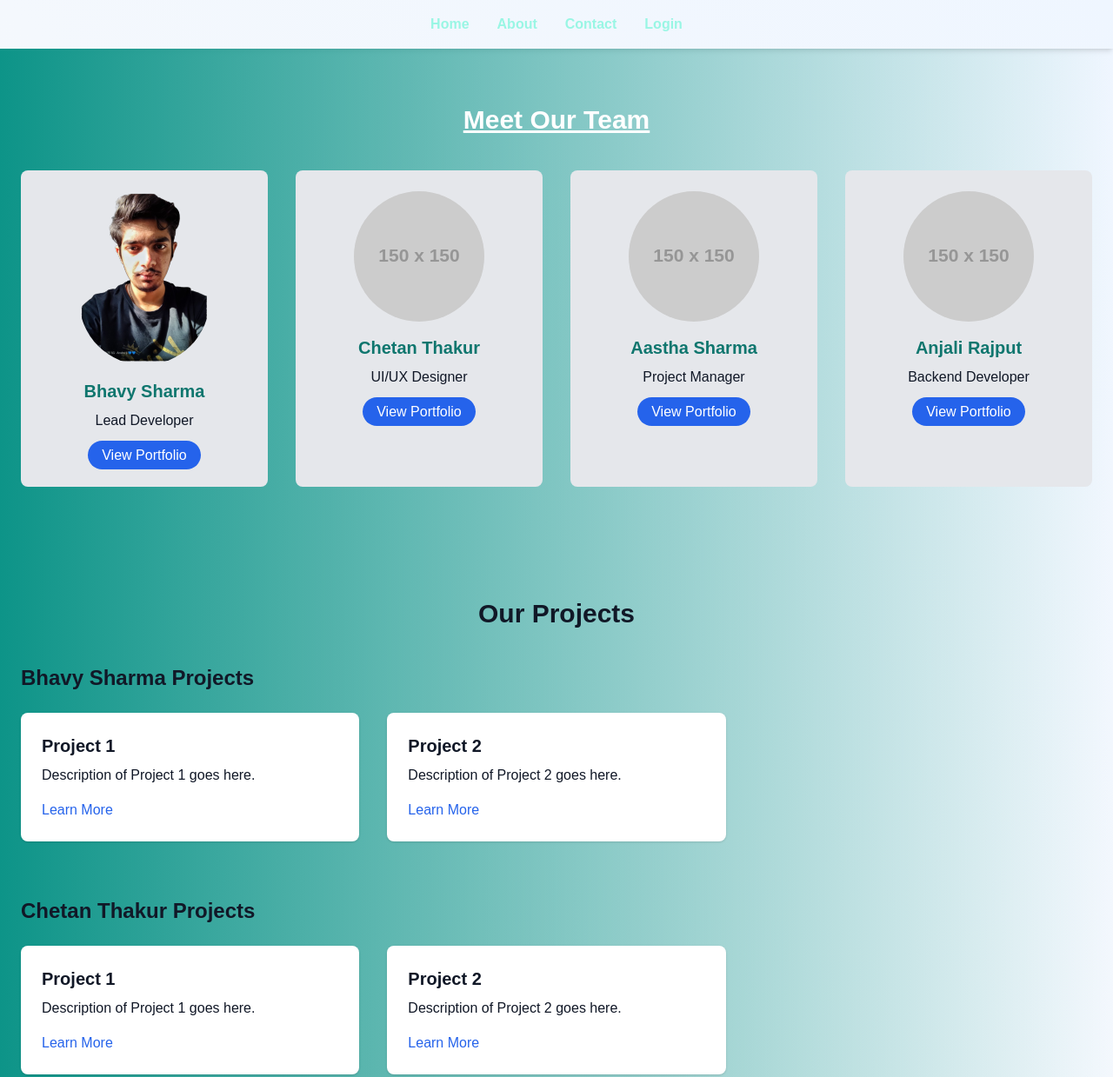
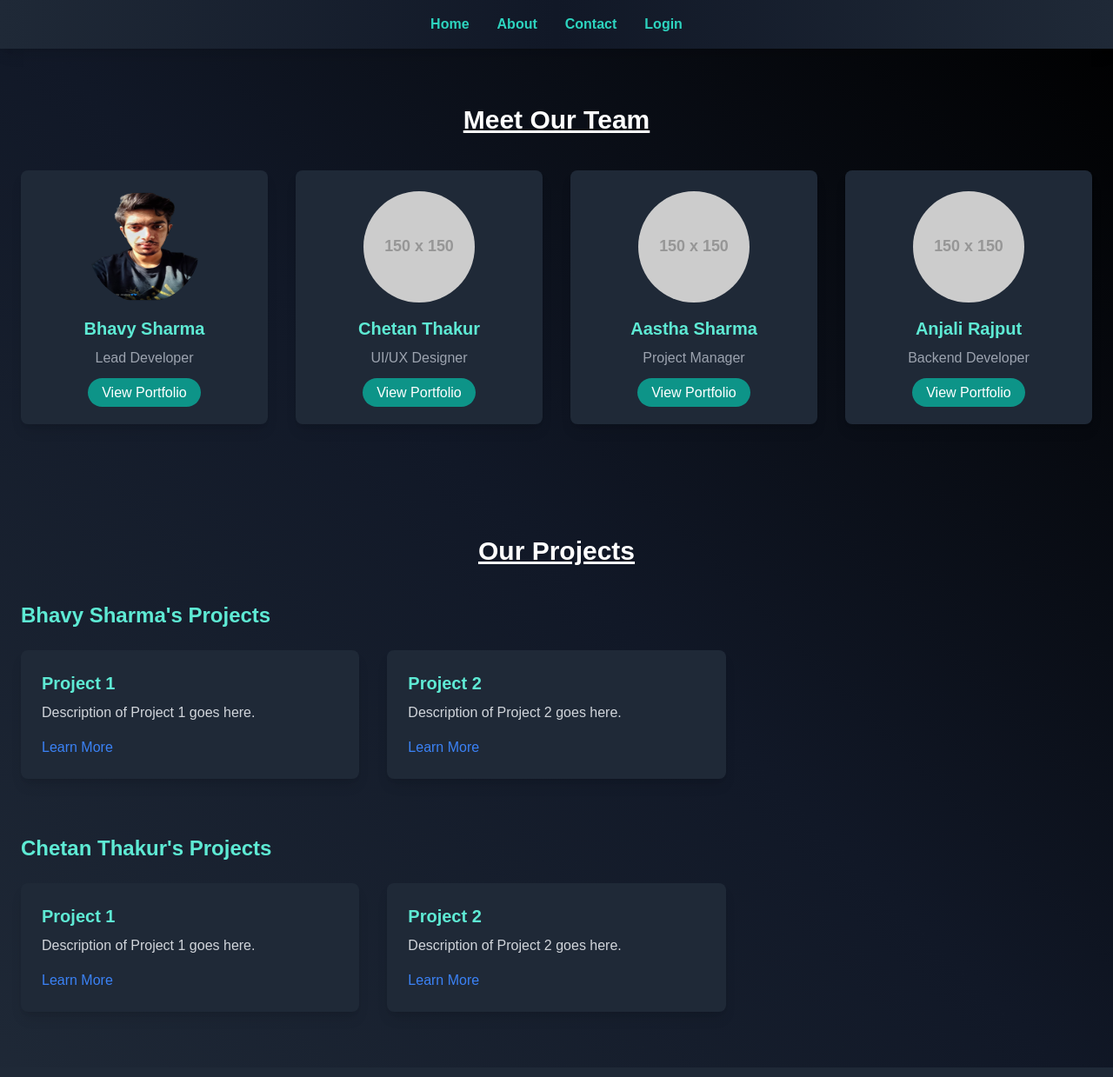
Before and after one commit to bhavy-sharma/VedaVerse, a website: page about.html in a window 1280 px wide. Shown: the top 1239 px of the page at 87% size. Drawn offline with nearby package versions, Linux system fonts and the light colour scheme; placeholder pictures from the web are drawn by us; a web font is replaced by a local one.

Commit message:
Change Theme by Chetan

```diff
--- a/about.html
+++ b/about.html
@@ -4,13 +4,15 @@
     <meta charset="UTF-8">
     <meta name="viewport" content="width=device-width, initial-scale=1.0">
     <title>About Us</title>
+
     <!-- Include Tailwind CSS -->
     <script src="https://cdn.tailwindcss.com"></script>
+
 
     <style>
         @font-face {
             font-family: 'Firesans';
-            src: url('fonts/Firesans-Regular.ttf') format('truetype'); /* Adjust the path and format as necessary */
+            src: url('fonts/Firesans-Regular.ttf') format('truetype');
             font-weight: 400;
             font-style: normal;
         }
@@ -24,7 +26,6 @@
             font-family: 'Firesans', sans-serif;
         }
 
-        /* Navbar Link Animation */
         .nav-link {
             position: relative;
             overflow: hidden;
@@ -37,155 +38,112 @@
             left: 0;
             width: 100%;
             height: 2px;
-            background-color: #38b2ac; /* teal-400 */
+            background-color: #f6e58d;
             transform: scaleX(0);
             transform-origin: bottom right;
             transition: transform 0.3s ease;
         }
         .nav-link:hover {
-            color: #38b2ac; /* teal-400 */
+            color: #f6e58d;
         }
         .nav-link:hover::after {
             transform: scaleX(1);
             transform-origin: bottom left;
         }
-
-        /* Main Content Animations */
-        .fade-in {
-            opacity: 0;
-            transform: translateY(20px);
-            animation: fadeInUp 1s ease forwards;
-        }
-        @keyframes fadeInUp {
-            to {
-                opacity: 1;
-                transform: translateY(0);
-            }
-        }
-
-        /* Button Hover Animation */
-        .hover-bounce:hover {
-            transform: scale(1.1);
-        }
     </style>
 </head>
-<body class="bg-gradient-to-tr from-gray-50 to-blue-50 text-gray-900">
+<body class="bg-gradient-to-tr from-gray-800 via-gray-900 to-black text-gray-200">
+
     <!-- Navbar -->
-    <header class="bg-navy-900 shadow-md">
+    <header class="bg-opacity-70 shadow-lg bg-gradient-to-r from-gray-800 via-gray-900 to-gray-800">
         <nav class="container mx-auto py-4">
             <ul class="flex justify-center space-x-8">
-                <li><a href="index.html" class="text-teal-200 hover:text-teal-400 font-semibold nav-link">Home</a></li>
-                <li><a href="about.html" class="text-teal-200 hover:text-teal-400 font-semibold nav-link">About</a></li>
-                <li><a href="contact.html" class="text-teal-200 hover:text-teal-400 font-semibold nav-link">Contact</a></li>
-                <li><a href="login.html" class="text-teal-200 hover:text-teal-400 font-semibold nav-link">Login</a></li>
+                <li><a href="index.html" class="text-teal-400 hover:text-teal-500 font-semibold nav-link">Home</a></li>
+                <li><a href="about.html" class="text-teal-400 hover:text-teal-500 font-semibold nav-link">About</a></li>
+                <li><a href="contact.html" class="text-teal-400 hover:text-teal-500 font-semibold nav-link">Contact</a></li>
+                <li><a href="login.html" class="text-teal-400 hover:text-teal-500 font-semibold nav-link">Login</a></li>
             </ul>
         </nav>
     </header>
 
-    <!-- Team Section -->
-    <section class="py-16 bg-gradient-to-r from-teal-600 to-navy-700">
-        <div class="container mx-auto px-6 ">
-            <h2 class="text-3xl font-bold text-center mb-10" style="color: white; text-decoration: underline;">Meet Our Team</h2>
+    <!-- Add team-member class to each team member card -->
+<section class="py-16 ">
+    <div class="container mx-auto px-6">
+        <h2 class="text-3xl font-bold text-center mb-10 text-white underline">Meet Our Team</h2>
         <div class="grid grid-cols-1 md:grid-cols-2 lg:grid-cols-4 gap-8">
 
             <!-- Team Member 1 -->
-                <div class="bg-gray-200 rounded-lg p-6 text-center fade-in">
-                    <img src="img/bhavy.png" alt="Team Member 1" class="w-35 h-35 rounded-full mx-auto mb-4">
-                    <h3 class="text-xl font-semibold mb-2 text-teal-700">Bhavy Sharma</h3>
-                    <p class="mb-4">Lead Developer</p>
-                    <a href="https://bhavy-sharma.github.io/protfolio/" class="bg-blue-600 hover:bg-blue-700 text-white px-4 py-2 rounded-full">View Portfolio</a>
+            <div class="bg-gray-800 rounded-lg p-6 text-center team-member shadow-lg">
+                <img src="img/bhavy.png" alt="Team Member 1" class="w-32 h-32 rounded-full mx-auto mb-4">
+                <h3 class="text-xl font-semibold mb-2 text-teal-300">Bhavy Sharma</h3>
+                <p class="mb-4 text-gray-400">Lead Developer</p>
+                <a href="https://bhavy-sharma.github.io/protfolio/" class="bg-teal-600 hover:bg-teal-700 text-white px-4 py-2 rounded-full">View Portfolio</a>
             </div>
 
             <!-- Team Member 2 -->
-                <div class="bg-gray-200 rounded-lg p-6 text-center fade-in">
-                    <img src="https://via.placeholder.com/150" alt="Team Member 2" class="w-35 h-35 rounded-full mx-auto mb-4">
-                    <h3 class="text-xl font-semibold mb-2 text-teal-700">Chetan Thakur</h3>
-                    <p class="mb-4">UI/UX Designer</p>
-                    <a href="https://github.com/bhavy-sharma/" class="bg-blue-600 hover:bg-blue-700 text-white px-4 py-2 rounded-full">View Portfolio</a>
+            <div class="bg-gray-800 rounded-lg p-6 text-center team-member shadow-lg">
+                <img src="https://via.placeholder.com/150" alt="Team Member 2" class="w-32 h-32 rounded-full mx-auto mb-4">
+                <h3 class="text-xl font-semibold mb-2 text-teal-300">Chetan Thakur</h3>
+                <p class="mb-4 text-gray-400">UI/UX Designer</p>
+                <a href="https://github.com/bhavy-sharma/" class="bg-teal-600 hover:bg-teal-700 text-white px-4 py-2 rounded-full">View Portfolio</a>
             </div>
 
             <!-- Team Member 3 -->
-                <div class="bg-gray-200 rounded-lg p-6 text-center fade-in">
-                    <img src="https://via.placeholder.com/150" alt="Team Member 3" class="w-35 h-35 rounded-full mx-auto mb-4">
-                    <h3 class="text-xl font-semibold mb-2 text-teal-700">Aastha Sharma</h3>
-                    <p class="mb-4">Project Manager</p>
-                    <a href="#" class="bg-blue-600 hover:bg-blue-700 text-white px-4 py-2 rounded-full">View Portfolio</a>
+            <div class="bg-gray-800 rounded-lg p-6 text-center team-member shadow-lg">
+                <img src="https://via.placeholder.com/150" alt="Team Member 3" class="w-32 h-32 rounded-full mx-auto mb-4">
+                <h3 class="text-xl font-semibold mb-2 text-teal-300">Aastha Sharma</h3>
+                <p class="mb-4 text-gray-400">Project Manager</p>
+                <a href="#" class="bg-teal-600 hover:bg-teal-700 text-white px-4 py-2 rounded-full">View Portfolio</a>
             </div>
 
             <!-- Team Member 4 -->
-                <div class="bg-gray-200 rounded-lg p-6 text-center fade-in">
-                    <img src="https://via.placeholder.com/150" alt="Team Member 4" class="w-35 h-35 rounded-full mx-auto mb-4">
-                    <h3 class="text-xl font-semibold mb-2 text-teal-700">Anjali Rajput</h3>
-                    <p class="mb-4">Backend Developer</p>
-                    <a href="#" class="bg-blue-600 hover:bg-blue-700 text-white px-4 py-2 rounded-full">View Portfolio</a>
+            <div class="bg-gray-800 rounded-lg p-6 text-center team-member shadow-lg">
+                <img src="https://via.placeholder.com/150" alt="Team Member 4" class="w-32 h-32 rounded-full mx-auto mb-4">
+                <h3 class="text-xl font-semibold mb-2 text-teal-300">Anjali Rajput</h3>
+                <p class="mb-4 text-gray-400">Backend Developer</p>
+                <a href="#" class="bg-teal-600 hover:bg-teal-700 text-white px-4 py-2 rounded-full">View Portfolio</a>
             </div>
-
-                <!-- Team Member 5 -->
-                <!-- <div class="bg-gray-200 rounded-lg p-6 text-center fade-in">
-                    <img src="https://via.placeholder.com/150" alt="Team Member 5" class="w-35 h-35 rounded-full mx-auto mb-4">
-                    <h3 class="text-xl font-semibold mb-2 text-teal-700">Atul Kumar Goswami</h3>
-                    <p class="mb-4">Partner</p>
-                    <a href="#" class="bg-blue-600 hover:bg-blue-700 text-white px-4 py-2 rounded-full">View Portfolio</a>
-                </div> -->
-
-                <!-- Team Member 6 -->
-                <!-- <div class="bg-gray-200 rounded-lg p-6 text-center fade-in">
-                    <img src="https://via.placeholder.com/150" alt="Team Member 6" class="w-35 h-35 rounded-full mx-auto mb-4">
-                    <h3 class="text-xl font-semibold mb-2 text-teal-700">Kratakshi Bhardwaj</h3>
-                    <p class="mb-4">Researcher</p>
-                    <a href="#" class="bg-blue-600 hover:bg-blue-700 text-white px-4 py-2 rounded-full">View Portfolio</a>
-                </div> -->
-
-                <!-- Team Member 7 -->
-                <!-- <div class="bg-gray-200 rounded-lg p-6 text-center fade-in">
-                    <img src="https://via.placeholder.com/150" alt="Team Member 7" class="w-35 h-35 rounded-full mx-auto mb-4">
-                    <h3 class="text-xl font-semibold mb-2 text-teal-700">Ashad Ikram</h3>
-                    <p class="mb-4">Contributor</p>
-                    <a href="#" class="bg-blue-600 hover:bg-blue-700 text-white px-4 py-2 rounded-full">View Portfolio</a>
-                </div> -->
 
         </div>
     </div>
 </section>
 
     <!-- Projects Section -->
-    <section class="py-16 bg-gradient-to-r from-teal-600 to-navy-700">
+    <section class="py-16">
         <div class="container mx-auto px-6">
-            <h2 class="text-3xl font-bold text-center mb-10">Our Projects</h2>
-
-            <!-- Projects by Each Team Member -->
+            <h2 class="text-3xl font-bold text-center mb-10 text-white underline">Our Projects</h2>
             <div class="space-y-16">
 
-                <!-- Projects by John Doe -->
+                <!-- Projects by Bhavy Sharma -->
                 <div>
-                    <h3 class="text-2xl font-semibold mb-6">Bhavy Sharma Projects</h3>
+                    <h3 class="text-2xl font-semibold mb-6 text-teal-300">Bhavy Sharma's Projects</h3>
                     <div class="grid grid-cols-1 md:grid-cols-2 lg:grid-cols-3 gap-8">
-                        <div class="bg-white rounded-lg p-6 shadow">
-                            <h4 class="text-xl font-semibold mb-2">Project 1</h4>
+                        <div class="bg-gray-800 rounded-lg p-6 text-gray-300 shadow-lg project-card">
+                            <h4 class="text-xl font-semibold mb-2 text-teal-300">Project 1</h4>
                             <p class="mb-4">Description of Project 1 goes here.</p>
-                            <a href="#" class="text-blue-600 hover:text-blue-800">Learn More</a>
+                            <a href="#" class="text-blue-500 hover:text-blue-300">Learn More</a>
                         </div>
-                        <div class="bg-white rounded-lg p-6 shadow">
-                            <h4 class="text-xl font-semibold mb-2">Project 2</h4>
+                        <div class="bg-gray-800 rounded-lg p-6 text-gray-300 shadow-lg project-card">
+                            <h4 class="text-xl font-semibold mb-2 text-teal-300">Project 2</h4>
                             <p class="mb-4">Description of Project 2 goes here.</p>
-                            <a href="#" class="text-blue-600 hover:text-blue-800">Learn More</a>
+                            <a href="#" class="text-blue-500 hover:text-blue-300">Learn More</a>
                         </div>
                     </div>
                 </div>
 
-                <!-- Projects by Jane Smith -->
+                <!-- Projects by Chetan Thakur -->
                 <div>
-                    <h3 class="text-2xl font-semibold mb-6">Chetan Thakur Projects</h3>
+                    <h3 class="text-2xl font-semibold mb-6 text-teal-300">Chetan Thakur's Projects</h3>
                     <div class="grid grid-cols-1 md:grid-cols-2 lg:grid-cols-3 gap-8">
-                        <div class="bg-white rounded-lg p-6 shadow">
-                            <h4 class="text-xl font-semibold mb-2">Project 1</h4>
+                        <div class="bg-gray-800 rounded-lg p-6 text-gray-300 shadow-lg project-card">
+                            <h4 class="text-xl font-semibold mb-2 text-teal-300">Project 1</h4>
                             <p class="mb-4">Description of Project 1 goes here.</p>
-                            <a href="#" class="text-blue-600 hover:text-blue-800">Learn More</a>
+                            <a href="#" class="text-blue-500 hover:text-blue-300">Learn More</a>
                         </div>
-                        <div class="bg-white rounded-lg p-6 shadow">
-                            <h4 class="text-xl font-semibold mb-2">Project 2</h4>
+                        <div class="bg-gray-800 rounded-lg p-6 text-gray-300 shadow-lg project-card">
+                            <h4 class="text-xl font-semibold mb-2 text-teal-300">Project 2</h4>
                             <p class="mb-4">Description of Project 2 goes here.</p>
-                            <a href="#" class="text-blue-600 hover:text-blue-800">Learn More</a>
+                            <a href="#" class="text-blue-500 hover:text-blue-300">Learn More</a>
                         </div>
                     </div>
                 </div>
@@ -199,5 +157,13 @@
         <p class="text-center text-white">© 2024 Our Platform. All Rights Reserved.</p>
     </footer>
 
+    <!-- GSAP Animations -->
+    <script src="https://cdnjs.cloudflare.com/ajax/libs/gsap/3.11.3/gsap.min.js"></script>
+    <script src="https://cdnjs.cloudflare.com/ajax/libs/gsap/3.11.3/ScrollTrigger.min.js"></script>
+    <script src="script.js"></script>
+
+
+
+
 </body>
 </html>
--- a/script.js
+++ b/script.js
@@ -52,3 +52,51 @@ document.addEventListener("DOMContentLoaded", () => {
         });
     });
 });
+
+gsap.registerPlugin(ScrollTrigger);
+
+// Navbar animation
+gsap.from(".navbar", {
+    opacity: 0,
+    y: -20,
+    duration: 1,
+    ease: "power2.out",
+});
+
+    // team member animation
+gsap.from(".team-member", {
+    opacity: 0,        // Start with zero opacity
+    x: 100,            // Start 100 pixels to the right
+    duration: 1,       // Animation duration
+    stagger: 0.2,      // Stagger the animations
+    scrollTrigger: {
+        trigger: ".team-member", // Trigger animation when team members enter the viewport
+        start: "top 80%",        // Adjust this to control when the animation starts
+        toggleActions: "play none none none", // Control the play state of the animation
+    },
+});
+
+// Project card animation
+gsap.from(".project-card", {
+    opacity: 0,
+    scale: 0.9,
+    duration: 1,
+    stagger: 0.3,
+    scrollTrigger: {
+        trigger: ".project-card",
+        start: "top 80%",
+        toggleActions: "play none none none",
+    },
+});
+
+// Header animation
+gsap.from("h2, h3", {
+    opacity: 0,
+    y: -30,
+    duration: 1,
+    scrollTrigger: {
+        trigger: "h2, h3",
+        start: "top 80%",
+        toggleActions: "play none none none",
+    },
+});
```
Also changed, not shown: contact.html (+30 -41 lines), index.html (+5 -4 lines). Lines whose indentation alone changed are shown as unchanged.
